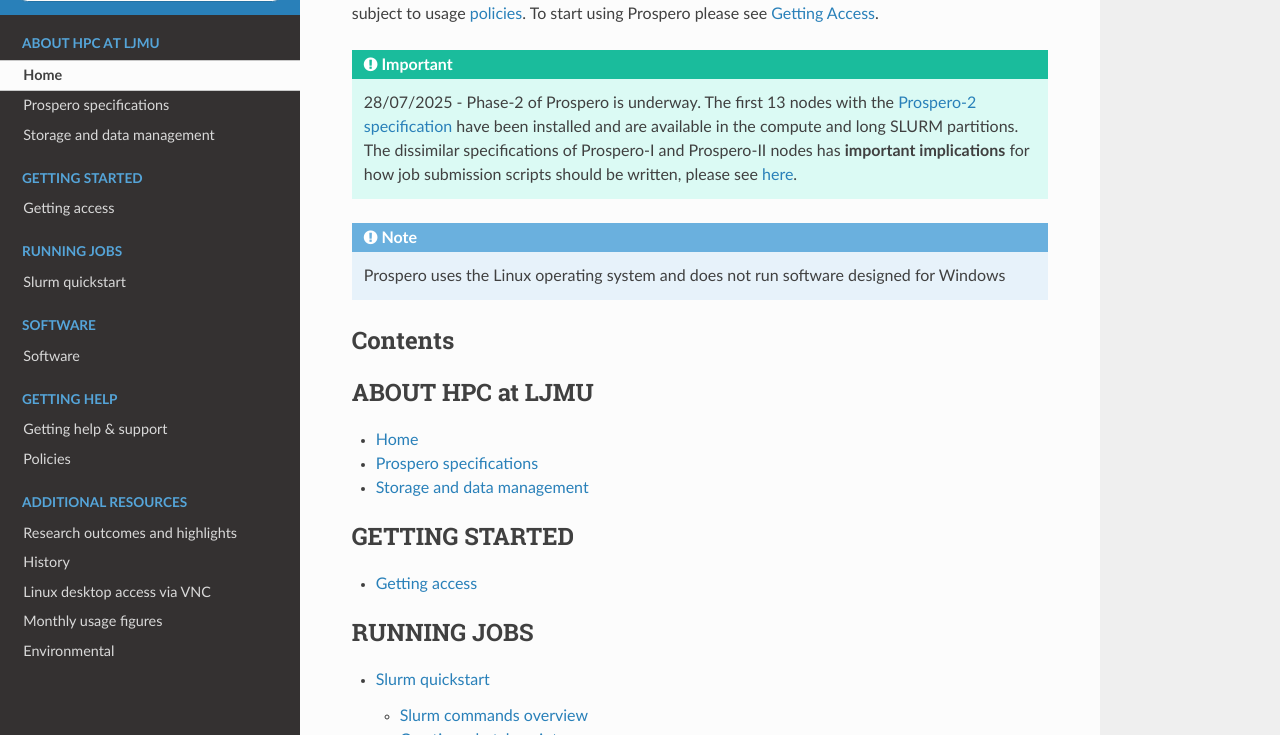
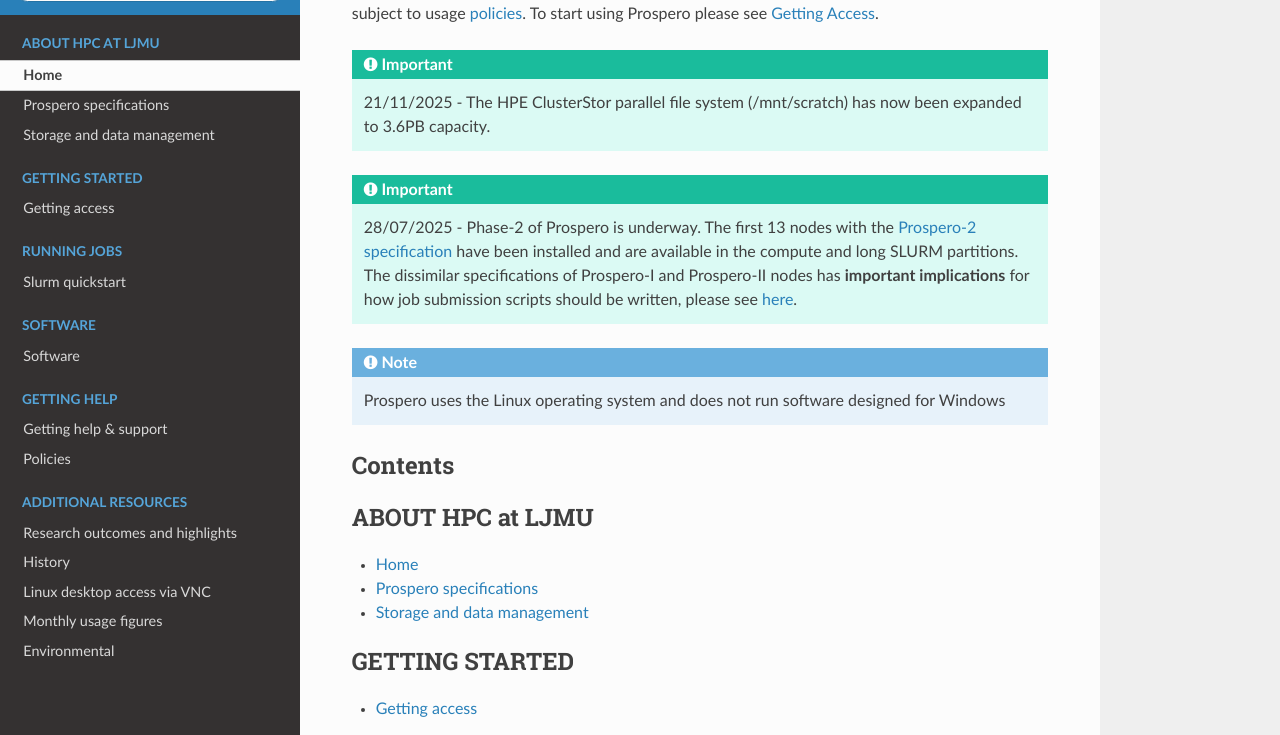
Before and after one commit to astrcrai/prospero-docs, a Sphinx documentation site: the page built from docs/source/index.rst, in a window 1280 px wide and 900 px high, scrolled down 759 px, cut to the strip 165-900 px from the top of the window. Built offline with Sphinx 7.4.7 and the Read the Docs theme 3.1.0, drawn with Linux system fonts in a browser that asks for light colours.

Commit message:
Update index.rst

```diff
--- a/docs/source/index.rst
+++ b/docs/source/index.rst
@@ -11,6 +11,9 @@
 
 Prospero is available for use by all research staff and postgraduate research students at LJMU, subject to usage `policies <https://prospero-docs.readthedocs.io/en/latest/policies.html>`_. To start using Prospero please see `Getting Access <https://prospero-docs.readthedocs.io/en/latest/access.html>`_.
 
+.. IMPORTANT::
+
+   21/11/2025 - The HPE ClusterStor parallel file system (/mnt/scratch) has now been expanded to 3.6PB capacity.
 
 
 .. IMPORTANT::
```
